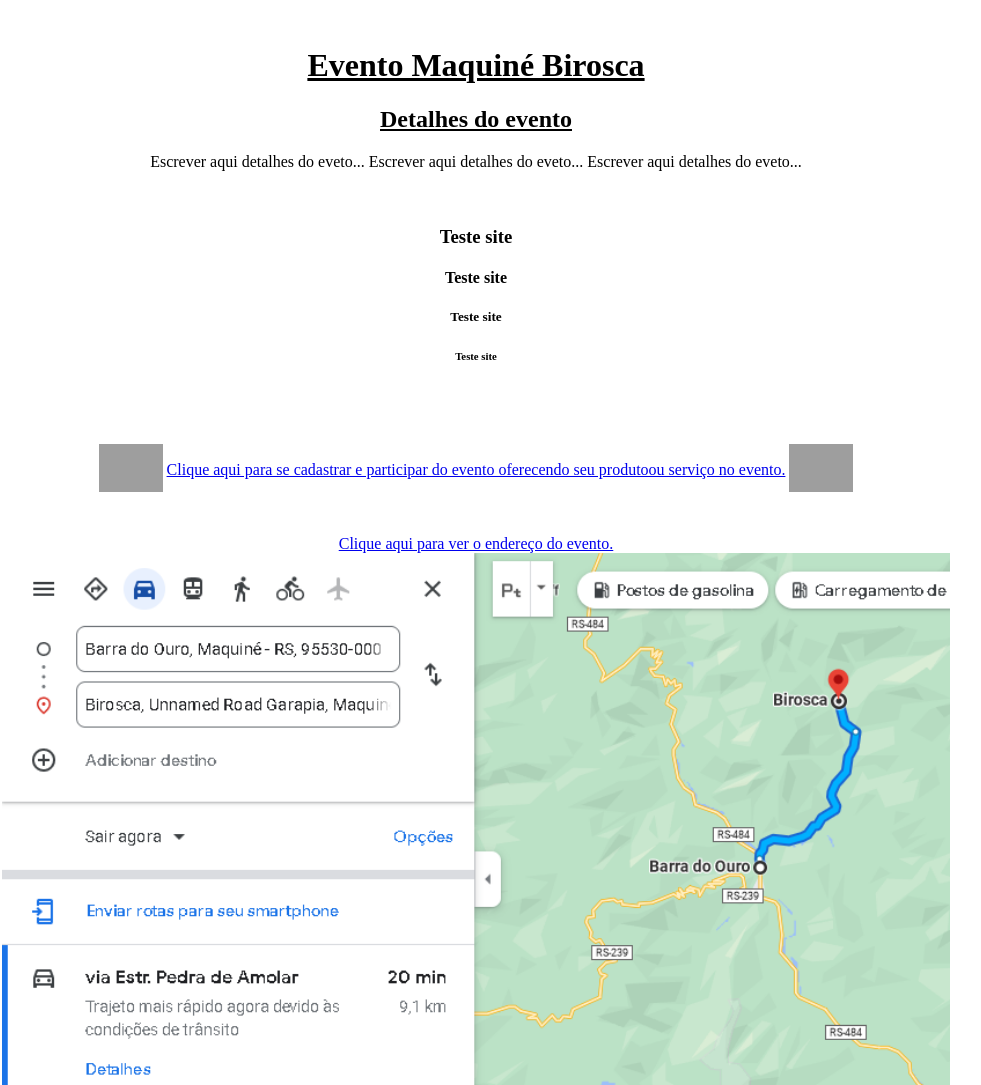
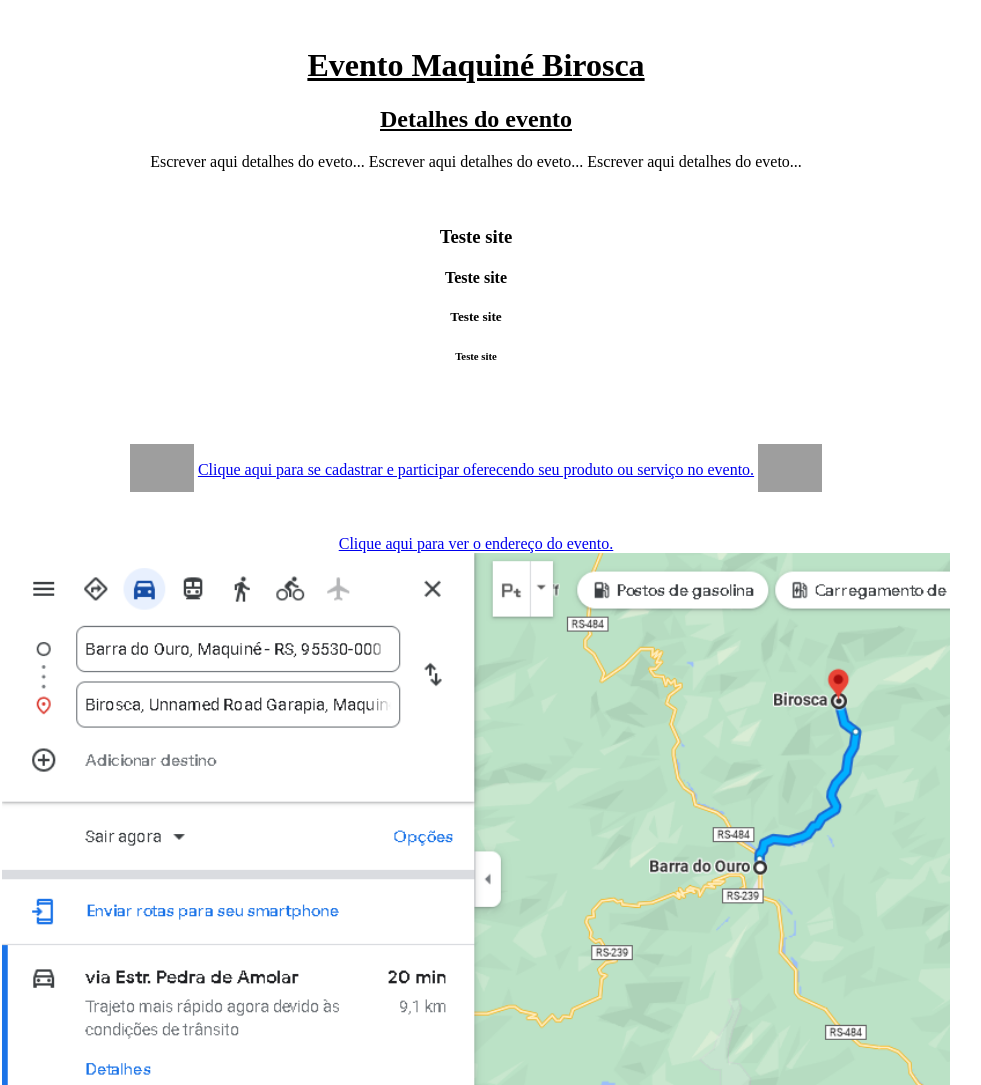
Before and after one commit to eventosmaquine/EventosMaquine.io, a plain HTML site: page index.html in a window 1280 px wide. Shown: the top 1085 px of the page, without its empty margins (164-1145 px from the left). Drawn offline with nearby package versions, Linux system fonts and the light colour scheme; grey boxes are pictures that could not be loaded.

Commit message:
correção de ortografica

```diff
--- a/index.html
+++ b/index.html
@@ -35,7 +35,7 @@
                         <img src="https://www.gstatic.com/images/branding/product/1x/forms_2020q4_48dp.png" alt="logo da Home Host" style="width:64px">
                     </td>
                     <td>
-                        Clique aqui para se cadastrar e participar do evento oferecendo seu produtoou serviço no evento.
+                        Clique aqui para se cadastrar e participar oferecendo seu produto ou serviço no evento.
                     </td>
                     <td>
                         <img src="https://www.gstatic.com/images/branding/product/1x/forms_2020q4_48dp.png" alt="logo da Home Host" style="width:64px"><br>
```
